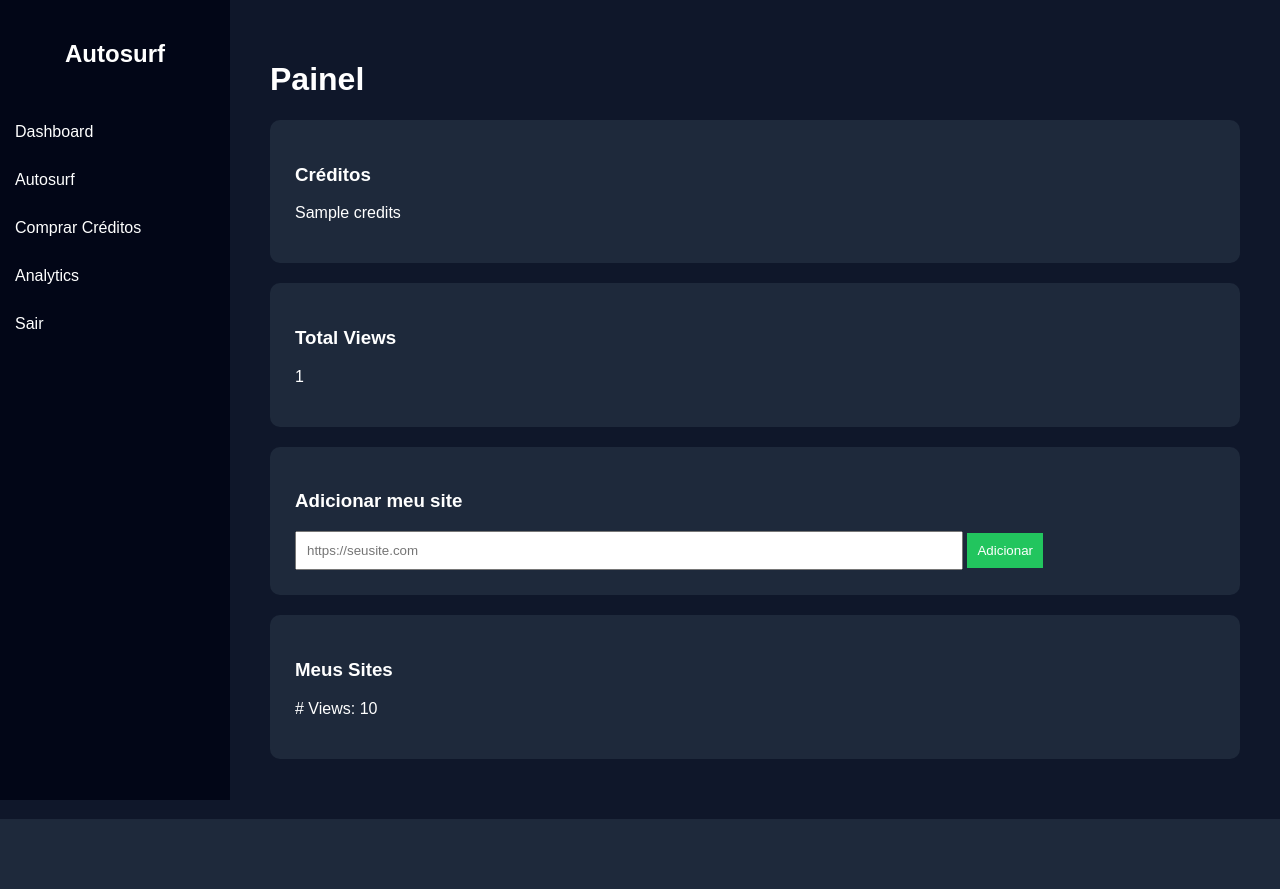
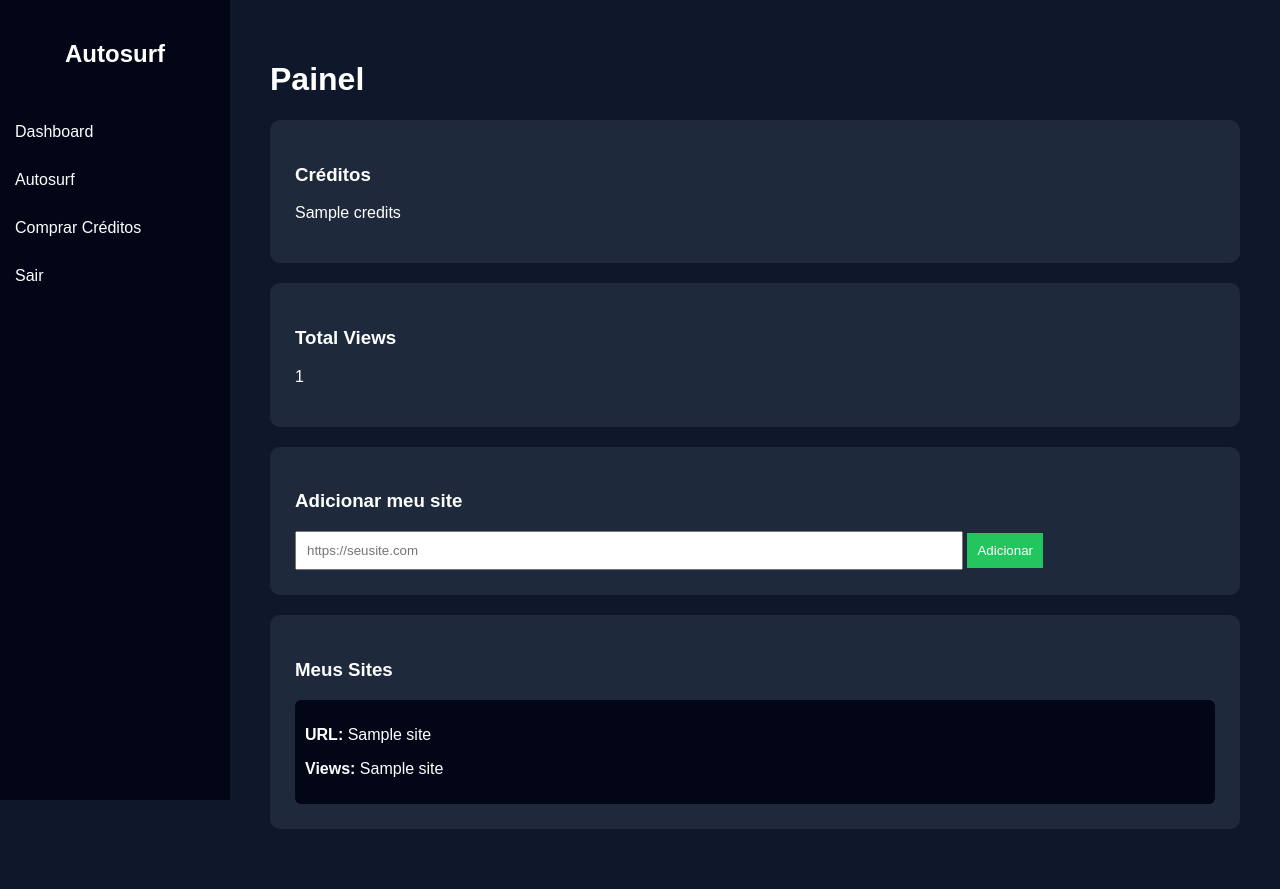
Before and after one commit to wagnermarzzo/traffic-exchange, a Flask app: page /dashboard in a window 1280 px wide. Before the commit the page ends 819 px from the top, so only its background shows below. Run offline with Flask 3, Linux system fonts and the light colour scheme; the visitor is signed in with stand-in values (Sample User, id 1); a database or web service that is not in the repository returns one stand-in record (values such as "Sample title"); some libraries are stand-ins or nearby versions.

Commit message:
Update dashboard.html

```diff
--- a/templates/dashboard.html
+++ b/templates/dashboard.html
@@ -59,6 +59,14 @@ padding:10px;
 background:#22c55e;
 border:none;
 color:white;
+cursor:pointer;
+}
+
+.site{
+background:#020617;
+padding:10px;
+margin-top:10px;
+border-radius:6px;
 }
 
 </style>
@@ -75,9 +83,7 @@ color:white;
 
 <a href="/surf">Autosurf</a>
 
-<a href="/buy">Comprar Créditos</a>
-
-<a href="/analytics">Analytics</a>
+<a href="/buycredits">Comprar Créditos</a>
 
 <a href="/logout">Sair</a>
 
@@ -107,9 +113,9 @@ color:white;
 
 <form action="/addsite" method="post">
 
-<input name="url" placeholder="https://seusite.com">
+<input name="url" placeholder="https://seusite.com" required>
 
-<button>Adicionar</button>
+<button type="submit">Adicionar</button>
 
 </form>
 
@@ -119,16 +125,25 @@ color:white;
 
 <h3>Meus Sites</h3>
 
+{% if sites %}
+
 {% for s in sites %}
 
-<p>
+<div class="site">
 
-{{s.url}}
-Views: {{s.views}}
+<p><b>URL:</b> {{s[2]}}</p>
 
-</p>
+<p><b>Views:</b> {{s[3]}}</p>
+
+</div>
 
 {% endfor %}
+
+{% else %}
+
+<p>Nenhum site cadastrado</p>
+
+{% endif %}
 
 </div>
 
```
